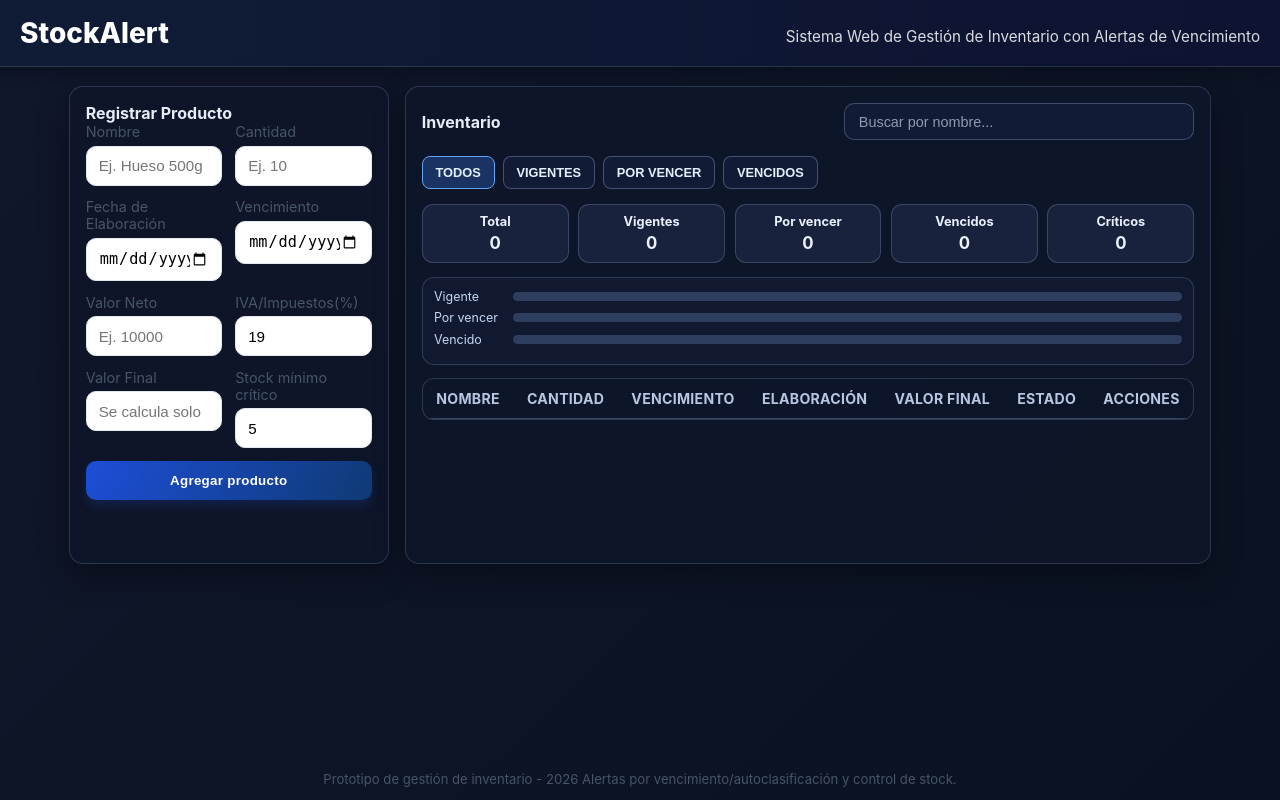
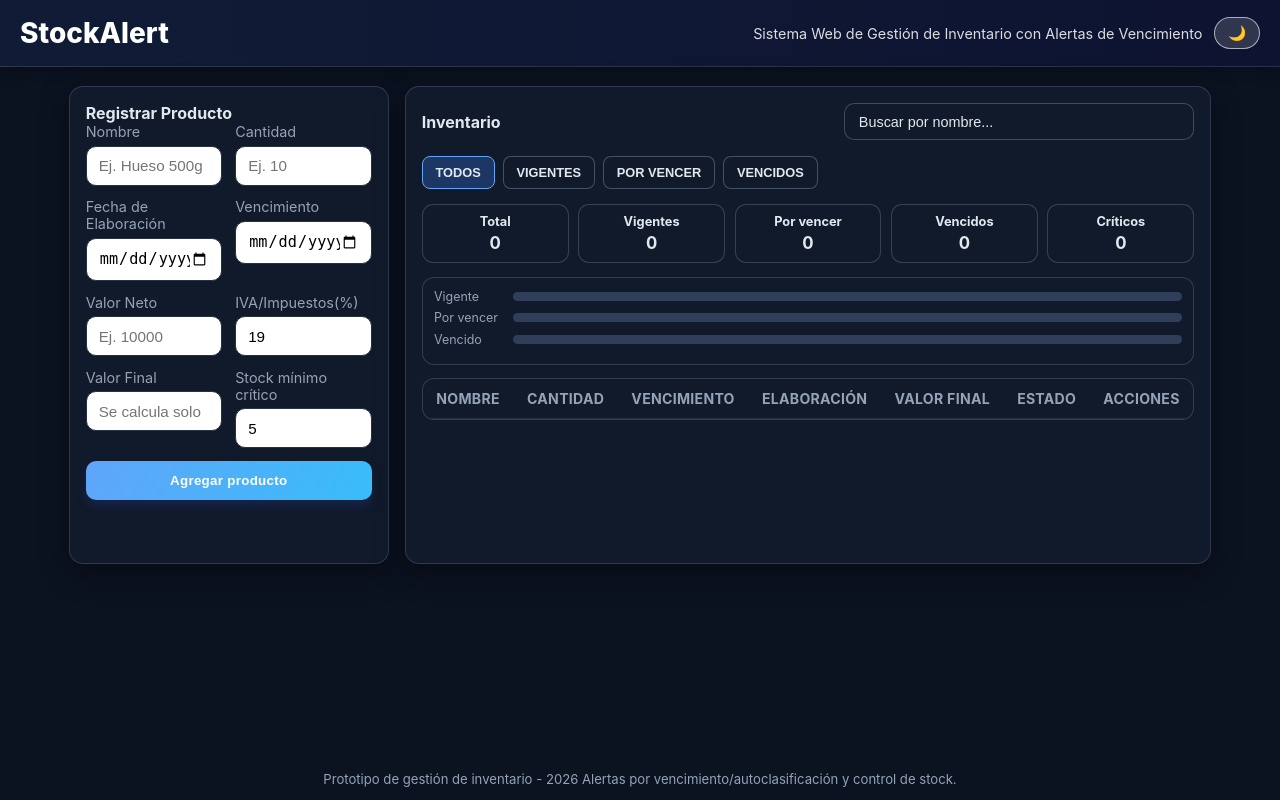
Before and after one commit to vicenteantoniosagreh-sudo/inventario-alertas, a PHP site: page / in a window 1280 px wide. Run offline with PHP 8.4, Linux system fonts and the light colour scheme; lists and menus that the app fills with data are empty.

Commit message:
Implementacion de boton para modo claro

```diff
--- a/frontend/css/style.css
+++ b/frontend/css/style.css
@@ -11,6 +11,10 @@
     --text: #0f172a;
     --muted: #475569;
     --border: #e2e8f0;
+    --topbar-bg: linear-gradient(90deg, #e0ecff, #c7dbff);
+    --topbar-text: #0f172a;
+    --topbar-text-secondary: #334155;
+    --button-text: #0f172a;
 }
 
 [data-theme="dark"] {
@@ -25,14 +29,18 @@
     --text: #e2e8f0;
     --muted: #94a3b8;
     --border: #243244;
+    --topbar-bg: linear-gradient(90deg, #101c36, #0d1331);
+    --topbar-text: #ffffff;
+    --topbar-text-secondary: rgba(255,255,255,.85);
+    --button-text: #ffffff;
 }
 
 body {
     margin: 0;
     padding: 0;
     font-family: "Inter", "Segoe UI", Tahoma, Geneva, Verdana, sans-serif;
-    background: linear-gradient(135deg, #10172b 0%, #0a1221 100%);
-    color: #e6edf8;
+    background: var(--bg);
+    color: var(--text);
     transition: all .25s ease;
 }
 
@@ -43,8 +51,8 @@ body {
 }
 
 .topbar {
-    background: linear-gradient(90deg, #101c36, #0d1331);
-    color: #ffffff;
+    background: var(--topbar-bg);
+    color: var(--topbar-text);
     padding: 1rem 1.25rem;
     display: flex;
     align-items: center;
@@ -70,40 +78,27 @@ body {
 .topbar-right p {
     margin: 0;
     font-size: .9rem;
-    color: rgba(255,255,255,.88);
+    color: var(--topbar-text-secondary);
 }
 
 .btn-toggle {
-    border: 1px solid rgba(255,255,255,0.85);
-    background: rgba(255,255,255,0.18);
-    color: white;
+    border: 1px solid rgba(255,255,255,0.6);
+    background: rgba(255,255,255,0.15);
+    color: var(--button-text);
     cursor: pointer;
     border-radius: 999px;
     padding: 0.4rem 0.8rem;
-    font-size: .8rem;
+    font-size: .9rem;
     font-weight: 700;
-    transition: background .2s ease;
+    transition: all .25s ease;
 }
 
 .btn-toggle:hover {
     background: rgba(255,255,255,0.35);
+    transform: scale(1.05);
 }
 
-.topbar p {
-    margin: 0.4rem 0 0;
-    color: rgba(255,255,255,.85);
-    font-size: .95rem;
-}
 
-    font-size: 1.75rem;
-    font-weight: 800;
-}
-
-.topbar p {
-    margin: 0.4rem 0 0;
-    color: rgba(255,255,255,.85);
-    font-size: .95rem;
-}
 
 .container {
     max-width: 1200px;
@@ -115,7 +110,8 @@ body {
 }
 
 .panel {
-    background: rgba(15, 23, 42, 0.78);
+    background: var(--card-bg);
+    color: var(--text);
     border: 1px solid rgba(116, 129, 176, 0.3);
     border-radius: 14px;
     box-shadow: 0 10px 30px rgba(0,0,0,0.35);
@@ -277,21 +273,21 @@ body {
     width: 100%;
     padding: 0.6rem 0.85rem;
     border: 1px solid rgba(144, 163, 195, 0.35);
-    background: rgba(20, 30, 59, 0.8);
+    background: var(--card-bg);
     border-radius: 10px;
-    color: #e3f0ff;
+    color: var(--text);
     font-size: 0.9rem;
     transition: border-color .2s ease, background .2s ease;
 }
 
 .search-input::placeholder {
-    color: rgba(227, 240, 255, 0.6);
+    color: var(--text);
 }
 
 .search-input:focus {
     outline: none;
     border-color: #60a5fa;
-    background: rgba(25, 35, 69, 0.9);
+    background: var(--card-bg);
 }
 
 .tabs {
@@ -302,8 +298,8 @@ body {
 
 .status-tab {
     border: 1px solid rgba(144, 163, 195, 0.4);
-    background: rgba(20, 30, 59, 0.8);
-    color: #e3f0ff;
+    background: var(--card-bg);
+    color: var(--text);
     padding: 0.5rem 0.8rem;
     border-radius: 8px;
     cursor: pointer;
@@ -322,7 +318,7 @@ body {
     overflow-x: auto;
     border: 1px solid rgba(144, 163, 195, 0.25);
     border-radius: 12px;
-    background: rgba(15, 23, 42, 0.65);
+    background: var(--card-bg);
 }
 
 .products-table {
@@ -343,8 +339,8 @@ body {
     font-size: 0.88rem;
     text-transform: uppercase;
     letter-spacing: .02em;
-    color: #b8c6e2;
-    border-bottom: 1px solid rgba(96, 123, 167, 0.5);
+    color: var(--muted);
+    border-bottom: 1px solid var(--border);
 }
 
 .products-table tbody tr:hover {
@@ -358,7 +354,7 @@ body {
 }
 
 .small-text {
-    color: #9eb0d4;
+    color: var(--muted);
     font-size: .78rem;
 }
 
@@ -375,7 +371,7 @@ body {
     display: flex;
     gap: 0.75rem;
     font-size: .9rem;
-    color: #c7d4e9;
+    color: var(--muted);
     flex-wrap: wrap;
 }
 
@@ -387,11 +383,11 @@ body {
 }
 
 .dashboard-cards .card {
-    background: rgba(28, 39, 68, 0.8);
+    background: var(--card-bg);
     border: 1px solid rgba(144, 163, 195, 0.28);
     border-radius: 11px;
     padding: 0.6rem 0.75rem;
-    color: #eaf0ff;
+    color: var(--text);
     font-weight: 700;
     text-align: center;
     font-size: .8rem;
@@ -409,7 +405,7 @@ body {
 .critic-card { background: rgba(232, 120, 42, 0.24); }
 
 .chart-wrapper {
-    background: rgba(18, 27, 52, 0.82);
+    background: var(--card-bg);
     border: 1px solid rgba(144, 163, 195, 0.25);
     padding: 0.7rem;
     border-radius: 12px;
@@ -425,7 +421,7 @@ body {
 
 .bar-group span {
     width: 78px;
-    color: #c5d7f4;
+    color: var(--muted);
     font-size: .78rem;
 }
 
--- a/frontend/index.php
+++ b/frontend/index.php
@@ -1,5 +1,5 @@
 <!DOCTYPE html>
-<html lang="es">
+<html lang="es" data-theme="dark">
 
 <head>
     <meta charset="UTF-8" />
@@ -17,6 +17,7 @@
             <div class="brand">StockAlert</div>
             <div class="topbar-right">
                 <p>Sistema Web de Gestión de Inventario con Alertas de Vencimiento</p>
+                <button id="themeToggle" class="btn-toggle">🌙</button>
             </div>
         </header>
 
--- a/frontend/js/app.js
+++ b/frontend/js/app.js
@@ -222,3 +222,18 @@ function renderProducts() {
 }
 
 loadProducts();
+
+const toggle = document.getElementById("themeToggle");
+
+toggle.addEventListener("click", () => {
+    let currentTheme = document.documentElement.getAttribute("data-theme");
+
+    if (currentTheme === "dark") {
+        document.documentElement.setAttribute("data-theme", "light");
+    } else {
+        document.documentElement.setAttribute("data-theme", "dark");
+    }
+
+    currentTheme = document.documentElement.getAttribute("data-theme");
+    toggle.textContent = currentTheme === "dark" ? "🌙" : "☀️";
+});
```
